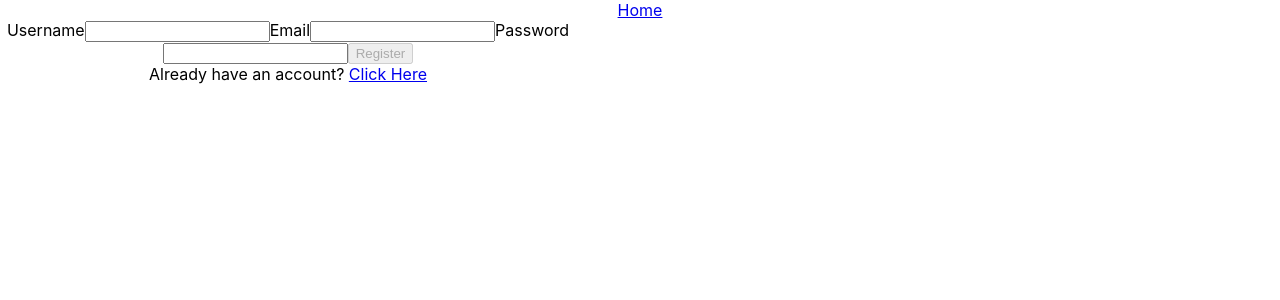
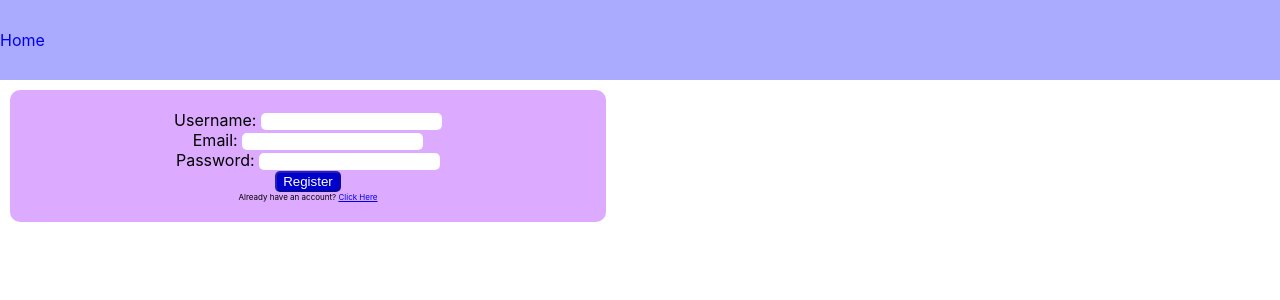
Before and after one commit to Secret-Family-Recipies-Cookbook-2/frontend, a React (Create React App) app in the folder my-app/: page /register in a window 1280 px wide. Shown: the top 300 px of the page. Built offline with nearby package versions, Linux system fonts and the light colour scheme.

Commit message:
added styles

```diff
--- a/my-app/public/index.html
+++ b/my-app/public/index.html
@@ -24,7 +24,7 @@
       work correctly both with client-side routing and a non-root public URL.
       Learn how to configure a non-root public URL by running `npm run build`.
     -->
-    <title>React App</title>
+    <title>Secret Family Recipes2</title>
   </head>
   <body>
     <noscript>You need to enable JavaScript to run this app.</noscript>
--- a/my-app/src/components/Home.js
+++ b/my-app/src/components/Home.js
@@ -1,9 +1,8 @@
 import React, {useState, useEffect}from 'react'
-
 import {useHistory} from 'react-router-dom'
-
 import MockRecipe from './MockRecipe'
 import axios from 'axios'
+
 
 const Home = () => {
     const [mockRecipes, setMockRecipies]= useState([])
@@ -28,8 +27,8 @@ const Home = () => {
         getMockData()
     }, [])
     return (
-        <>
-
+        <div className='home-container'>
+            {/* I think we can remove the button */}
             <button onClick={()=> history.push('my-recipes')}>My Recipes</button>
 
             <br />
@@ -42,7 +41,7 @@ const Home = () => {
                     )
                 })
                 }
-        </>
+        </div>
     )
 }
 export default Home
--- a/my-app/src/components/Login.js
+++ b/my-app/src/components/Login.js
@@ -88,7 +88,8 @@ const Login = () => {
         <>
             <LoginCard>
                 <form onSubmit={(evt)=>loginHandler(evt)}>
-                    <label>Username</label>
+                    <div className='input-container'>
+                        <label>Username:&nbsp;</label>
                         <input
                             type='text'
                             name='username'
@@ -96,8 +97,9 @@ const Login = () => {
                             value={loginData.username}
                             onChange={(evt)=> loginChangeHandler(evt)}
                         />
-
-                    <label>Password</label>
+                    </div>
+                    <div className='input-container'>
+                        <label>Password:&nbsp;</label>
                         <input
                             type='password'
                             name='password'
@@ -105,7 +107,7 @@ const Login = () => {
                             value={loginData.password}
                             onChange={(evt)=> loginChangeHandler(evt)}
                         />
-
+                    </div>
                     <button disabled={!buttonEnabled} type='submit'>Login</button>
                     <div className='errors-container'>
                         <div className='form-errors'>{loginFormErrors.username}</div>
--- a/my-app/src/components/NavBar.js
+++ b/my-app/src/components/NavBar.js
@@ -1,5 +1,6 @@
 import React from 'react'
 import { useHistory, Link } from 'react-router-dom'
+import NavStyles from './styles/NavStyles'
 
 const NavBar = () => {
 
@@ -9,7 +10,7 @@ const NavBar = () => {
     console.log(token)
 
     return (
-        <nav>
+        <NavStyles>
 
             <a href='https://secretfamilyrecipesv2.netlify.app/'>Home</a>
             {
@@ -39,7 +40,7 @@ const NavBar = () => {
                     </>
                 )
             }
-        </nav>
+        </NavStyles>
     )
 }
 export default NavBar
--- a/my-app/src/components/Register.js
+++ b/my-app/src/components/Register.js
@@ -91,29 +91,33 @@ const Register = () => {
     return (
         <LoginCard>
             <form onSubmit={(evt)=> registerHandler(evt)}>
-                <label>Username</label>
+                <div className='input-container'>
+                    <label>Username:&nbsp;</label>
                     <input
                         type='text'
                         name='username'
                         value={registerData.username}
                         onChange={(evt)=> registerChangeHandler(evt)}
                     />
-                <label>Email</label>
+                </div>
+                <div className='input-container'>
+                    <label>Email:&nbsp;</label>
                     <input
                         type='text'
                         name='email'
                         value={registerData.email}
                         onChange={(evt)=> registerChangeHandler(evt)}
                     />
-
-                <label>Password</label>
+                </div>
+                <div className='input-container'>
+                    <label>Password:&nbsp;</label>
                     <input
                         type='password'
                         name='password'
                         value={registerData.password}
                         onChange={(evt)=> registerChangeHandler(evt)}
                     />
-
+                </div>
                 <button disabled={!buttonEnabled} type='submit'>Register</button>
                 <div className='errors-container'>
                     <div className='form-errors'>{registerFormErrors.username}</div>
--- a/my-app/src/components/styles/LoginCard.js
+++ b/my-app/src/components/styles/LoginCard.js
@@ -3,6 +3,27 @@ import styled from 'styled-components'
 const LoginCard = styled.div`
     display: flex;
     flex-direction: column;
+    justify-content: space-between;
     width: 45%;
+    background-color:#DCAAFF;
+    margin: 10px;
+    padding: 20px 10px;
+    border-radius: 10px;
+
+    button{
+        background-color: #0000CC;
+        color:white;
+        border-radius: 5px;
+    }
+
+    input{
+        border-radius: 5px;
+        border: none;
+
+    }
+
+    .no-account{
+        font-size: .5rem;
+    }
 `;
 export default LoginCard
--- a/my-app/src/components/styles/MockCard.js
+++ b/my-app/src/components/styles/MockCard.js
@@ -3,7 +3,7 @@ import styled from 'styled-components'
 const MockCard = styled.div`
     display:flex;
     flex-direction:column;
-    //align-items:flex-end;
+    /* align-items:flex-end; */
     background-color: gray;
     width: 45%;
     margin: 10px;
--- /dev/null
+++ b/my-app/src/components/styles/NavStyles.js
@@ -0,0 +1,16 @@
+import styled from 'styled-components'
+
+const NavStyles = styled.nav`
+    display: flex;
+    justify-content: space-between;
+    align-items: center;
+    background: #AAAAFF;
+    height: 10vh;
+
+    a{
+        text-decoration:none;
+    }
+
+
+`;
+export default NavStyles
```
Lines whose indentation alone changed are shown as unchanged.
